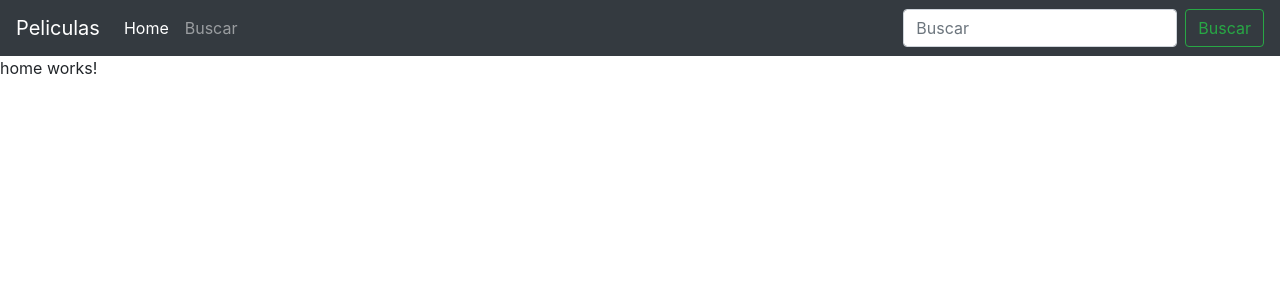
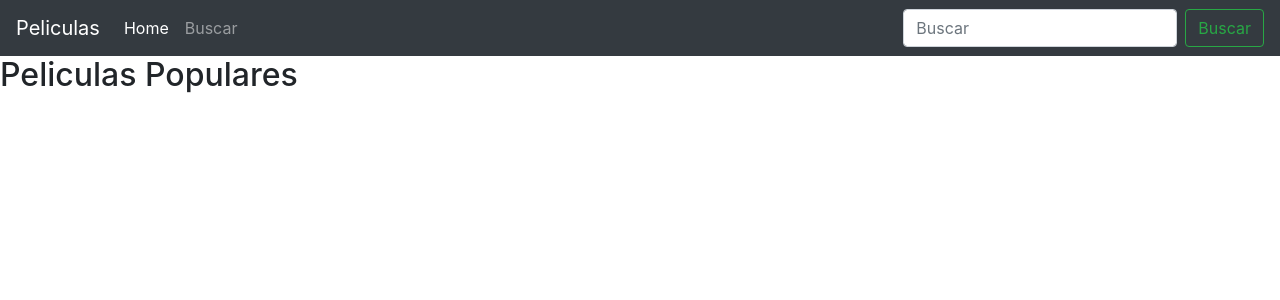
Before and after one commit to alex280496/App-Peliculas, an Angular app: page /home in a window 1280 px wide. Shown: the top 300 px of the page. Built offline with nearby package versions, Linux system fonts and the light colour scheme; no server answers.

Commit message:
creacion de una cuenta en themoviedb.org

```diff
--- a/src/app/components/home/home.component.html
+++ b/src/app/components/home/home.component.html
@@ -1 +1 @@
-<p>home works!</p>
+<h2>Peliculas Populares</h2>
```
